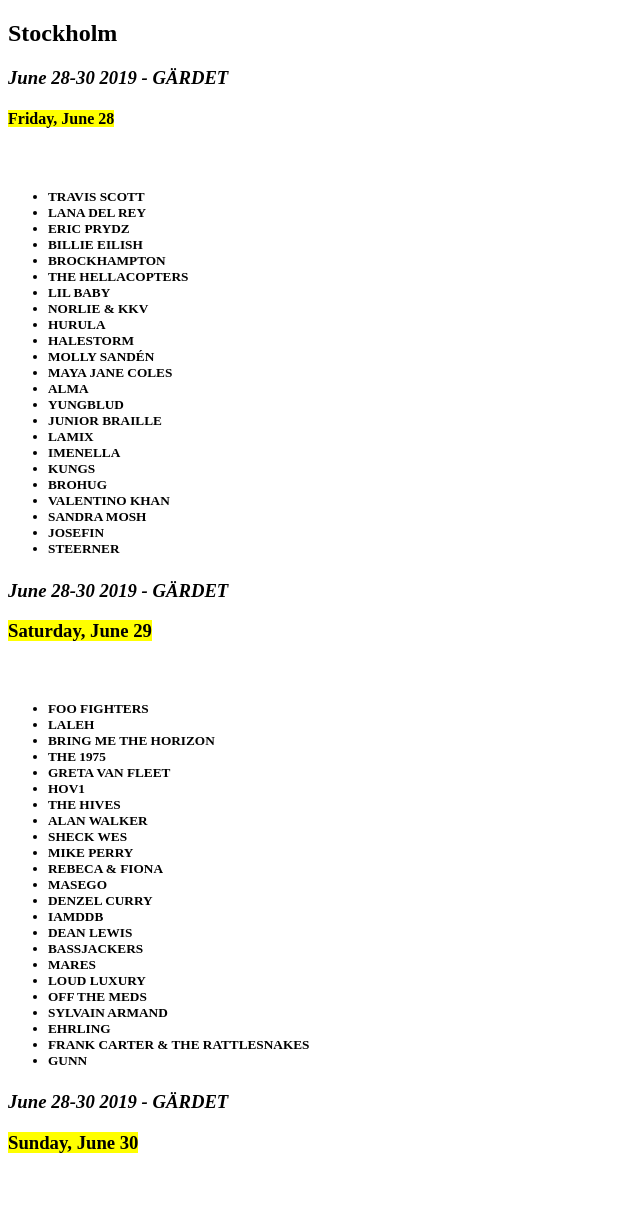
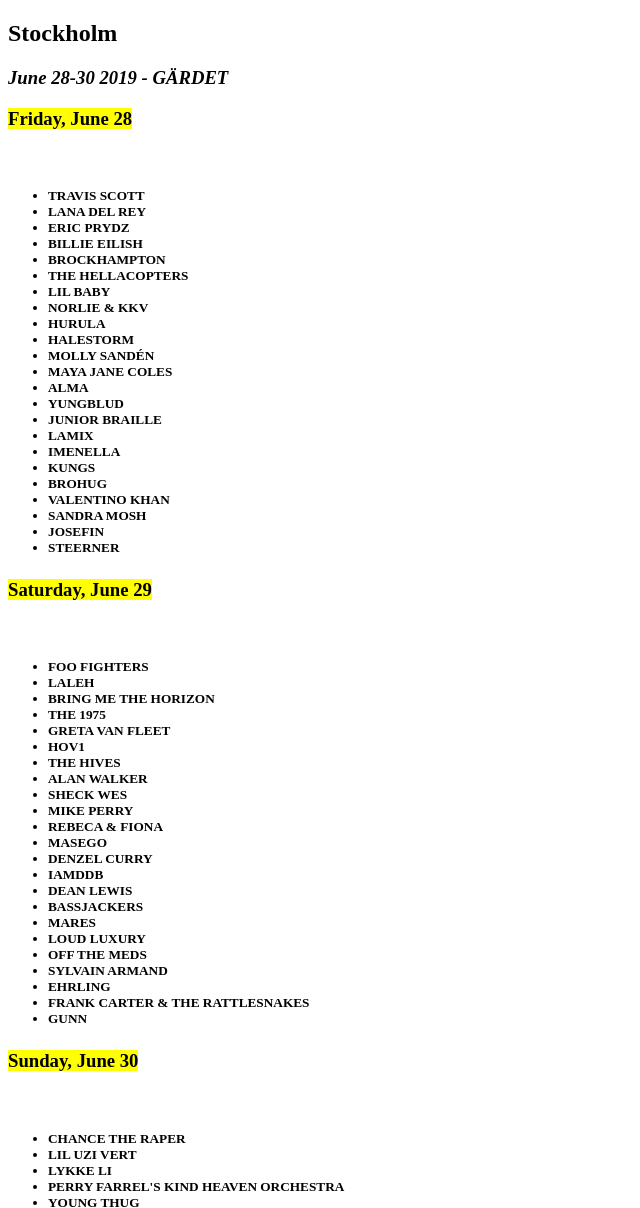
Before and after one commit to joaperdel-cpu/p2_Joan-P-rez-de-la-Cruz, a plain HTML site: page Index.html in a window 1280 px wide. Shown: the part 60-1268 px from the top of the page, without its empty margins (0-640 px from the left). Drawn offline with Linux system fonts and the light colour scheme.

Commit message:
Index.html

```diff
--- a/Index.html
+++ b/Index.html
@@ -8,14 +8,14 @@
 <header><h1><strong>LOLLAPALOOZA</strong></h1></header>
 <h2>Stockholm</h2>
 <h3><em>June 28-30 2019 - GÄRDET</em></h3>
-<h4><mark>Friday, June 28</mark></h4><br><ul>
+<h3><mark>Friday, June 28</mark></h3><br><ul>
     <H5><li>TRAVIS SCOTT</li> <li>LANA DEL REY</li>
     <li>ERIC PRYDZ</li> <li>BILLIE EILISH</li> <li>BROCKHAMPTON</li>
     <li>THE HELLACOPTERS</li> <li>LIL BABY</li> <LI>NORLIE & KKV</LI>
     <LI>HURULA</LI> <LI>HALESTORM</LI> <LI>MOLLY SANDÉN</LI> <LI>MAYA JANE COLES</LI>
     <LI>ALMA</LI> <LI>YUNGBLUD</LI> <LI>JUNIOR BRAILLE</LI> <LI>LAMIX</LI> <LI>IMENELLA</LI>
     <LI>KUNGS</LI> <LI>BROHUG</LI> <LI>VALENTINO KHAN</LI> <LI>SANDRA MOSH</LI> <LI>JOSEFIN</LI> <LI>STEERNER</LI></H5></ul>
- <h3><em>June 28-30 2019 - GÄRDET</em></h3>
+
     <h3><mark>Saturday, June 29</mark></h3><br><ul>
     <H5><li>FOO FIGHTERS</li> <li>LALEH</li>
     <li>BRING ME THE HORIZON</li> <li>THE 1975</li> <li>GRETA VAN FLEET</li>
@@ -23,7 +23,7 @@
     <LI>MIKE PERRY</LI> <LI>REBECA & FIONA</LI> <LI>MASEGO</LI> <LI>DENZEL CURRY</LI> <LI>IAMDDB</LI>
     <LI>DEAN LEWIS</LI> <LI>BASSJACKERS</LI> <LI>MARES</LI> <LI>LOUD LUXURY</LI> <LI>OFF THE MEDS</LI>
     <LI>SYLVAIN ARMAND</LI> <LI>EHRLING</LI> <LI>FRANK CARTER & THE RATTLESNAKES</LI> <LI>GUNN</LI></H5></ul>
-<h3><em>June 28-30 2019 - GÄRDET</em></h3>
+
     <h3><mark>Sunday, June 30</mark></h3><br><ul>
     <H5><li>CHANCE THE RAPER</li> <li>LIL UZI VERT</li>
     <li>LYKKE LI</li> <li>PERRY FARREL'S KIND HEAVEN ORCHESTRA</li> <li>YOUNG THUG</li>
```
